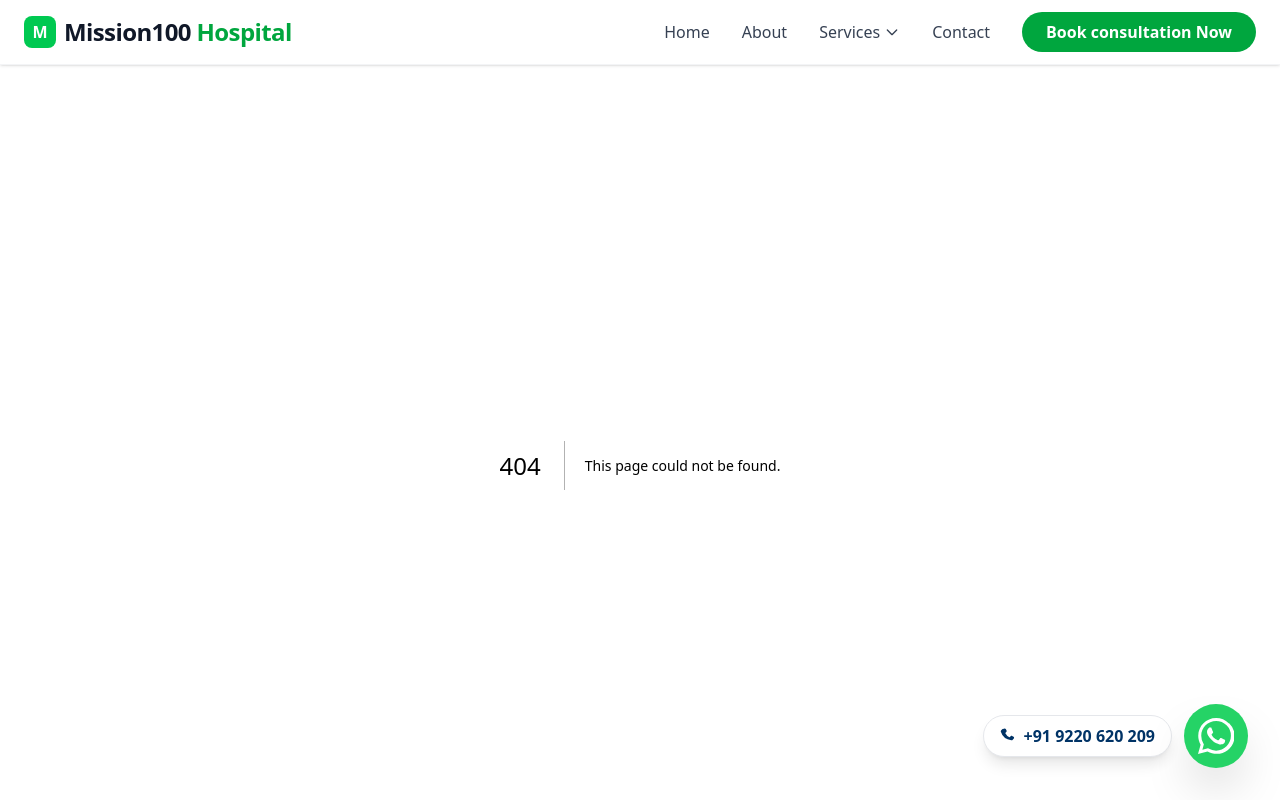
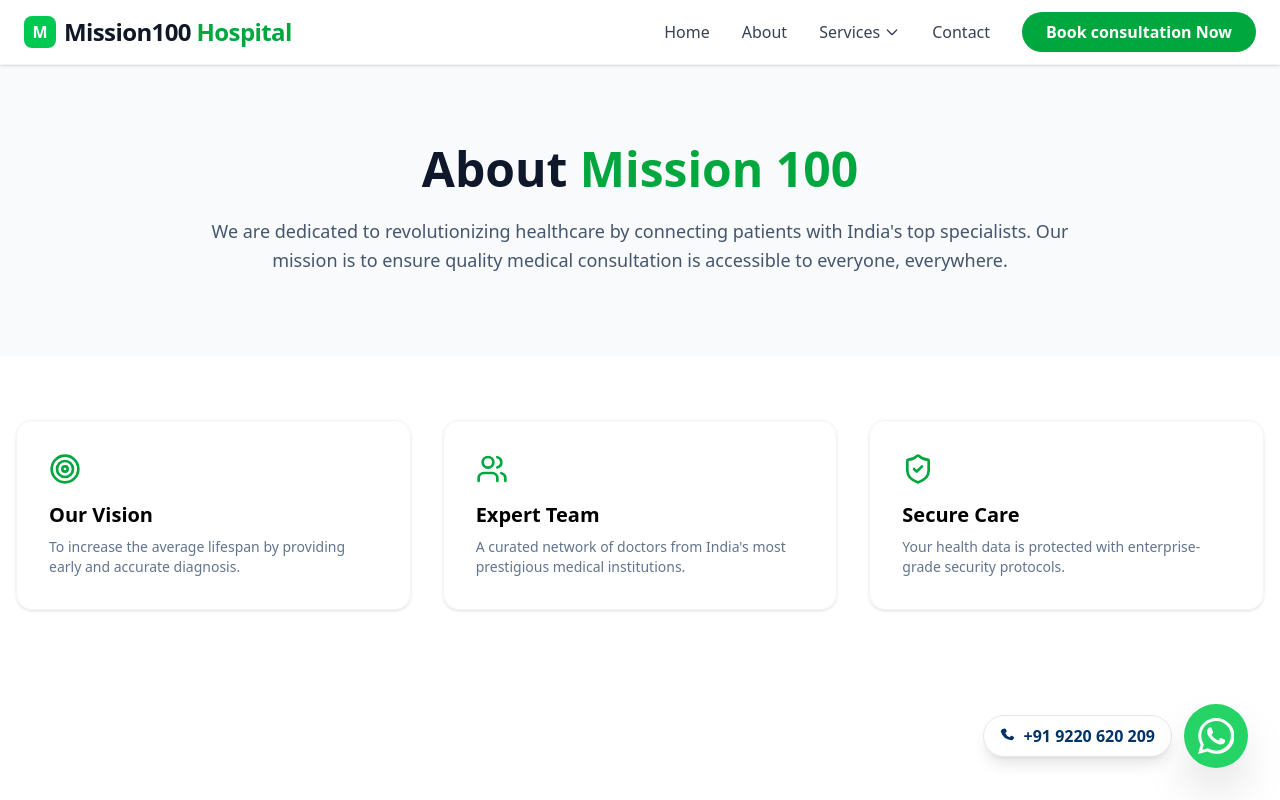
Before and after one commit to TheHemantPandey/mission100-hospital, a Next.js app: page /about in a window 1280 px wide. Before the commit this address had no page. Shown: the top 800 px of the page. Built offline with nearby package versions, Linux system fonts and the light colour scheme.

Commit message:
added sample about/page.js

```diff
--- /dev/null
+++ b/app/about/page.js
@@ -0,0 +1,45 @@
+import React from 'react';
+import { Target, Users, ShieldCheck } from 'lucide-react';
+
+export default function AboutPage() {
+  return (
+    <div className="bg-white min-h-screen">
+      {/* Hero Section */}
+      <section className="py-20 bg-slate-50 px-4">
+        <div className="max-w-4xl mx-auto text-center">
+          <h1 className="text-5xl font-extrabold text-slate-900 mb-6">
+            About <span className="text-green-600">Mission 100</span>
+          </h1>
+          <p className="text-lg text-slate-600 leading-relaxed">
+            We are dedicated to revolutionizing healthcare by connecting patients
+            with India's top specialists. Our mission is to ensure quality medical
+            consultation is accessible to everyone, everywhere.
+          </p>
+        </div>
+      </section>
+
+      {/* Features Section */}
+      <section className="py-16 px-4 max-w-7xl mx-auto">
+        <div className="grid md:grid-cols-3 gap-8">
+          <div className="p-8 border border-slate-100 rounded-2xl shadow-sm hover:shadow-md transition-shadow">
+            <Target className="text-green-600 mb-4" size={32} />
+            <h3 className="text-xl font-bold mb-2">Our Vision</h3>
+            <p className="text-slate-500 text-sm">To increase the average lifespan by providing early and accurate diagnosis.</p>
+          </div>
+
+          <div className="p-8 border border-slate-100 rounded-2xl shadow-sm hover:shadow-md transition-shadow">
+            <Users className="text-green-600 mb-4" size={32} />
+            <h3 className="text-xl font-bold mb-2">Expert Team</h3>
+            <p className="text-slate-500 text-sm">A curated network of doctors from India's most prestigious medical institutions.</p>
+          </div>
+
+          <div className="p-8 border border-slate-100 rounded-2xl shadow-sm hover:shadow-md transition-shadow">
+            <ShieldCheck className="text-green-600 mb-4" size={32} />
+            <h3 className="text-xl font-bold mb-2">Secure Care</h3>
+            <p className="text-slate-500 text-sm">Your health data is protected with enterprise-grade security protocols.</p>
+          </div>
+        </div>
+      </section>
+    </div>
+  );
+}
--- a/app/layout.js
+++ b/app/layout.js
@@ -2,21 +2,6 @@ import { Geist, Geist_Mono } from "next/font/google";
 import "./globals.css";
 import Navbar from "@/components/Navbar";
 import Footer from "@/components/Footer";
-import AboutSection from "@/components/AboutUs";
-import DoctorSection from "@/components/DoctorCard";
-import Heart from "@/components/Heart";
-import Stress from "@/components/Stress";
-import BoneTesting from "@/components/Bone-testing";
-import Happiness from "@/components/Happiness";
-import MentalHealthSection from "@/components/Mental-Health";
-import PersonalitySection from "@/components/Personality";
-import AntiAgingSection from "@/components/Anti-Aging";
-import SugarSection from "@/components/Sugar-Management";
-import VitaminsSection from "@/components/Vitamin-Minerals";
-import AyurvedaSection from "@/components/Yoga-Ayurveda";
-import Brochure from "@/components/Brochure";
-import QueryForm from "@/components/QueryForm";
-import Faq from "@/components/Faq";
 import WhatsAppButton from "@/components/WhatsAppButton";
 
 const geistSans = Geist({
@@ -48,23 +33,6 @@ export default function RootLayout({ children }) {
         <main className="min-h-screen">
           {children}
         </main>
-
-        {/* Sections included in the layout for consistent visibility */}
-        <AboutSection />
-        <DoctorSection />
-        <Heart />
-        <Stress />
-        <BoneTesting />
-        <Happiness />
-        <MentalHealthSection />
-        <PersonalitySection />
-        <AntiAgingSection />
-        <SugarSection />
-        <VitaminsSection />
-        <AyurvedaSection />
-        <Brochure />
-        <QueryForm />
-        <Faq />
         <Footer />
         <WhatsAppButton />
       </body>
--- a/app/page.js
+++ b/app/page.js
@@ -1,26 +1,35 @@
 import Image from "next/image";
+import AboutSection from "@/components/AboutUs";
+import DoctorSection from "@/components/DoctorCard";
+import Heart from "@/components/Heart";
+import Stress from "@/components/Stress";
+import BoneTesting from "@/components/Bone-testing";
+import Happiness from "@/components/Happiness";
+import MentalHealthSection from "@/components/Mental-Health";
+import PersonalitySection from "@/components/Personality";
+import AntiAgingSection from "@/components/Anti-Aging";
+import SugarSection from "@/components/Sugar-Management";
+import VitaminsSection from "@/components/Vitamin-Minerals";
+import AyurvedaSection from "@/components/Yoga-Ayurveda";
+import Brochure from "@/components/Brochure";
+import QueryForm from "@/components/QueryForm";
+import Faq from "@/components/Faq";
 
 export default function Home() {
   return (
-    <main className="font-bold flex items-center justify-center w-full h-screen overflow-hidden">
-
-      {/* The "isolate" class ensures that -z-10 stays inside this container
-        and doesn't fall behind the "body" of the website.
-      */}
+    <>
+      {/* Hero Section */}
+      <section className="font-bold flex items-center justify-center w-full h-screen overflow-hidden">
         <div className="relative flex justify-center h-full w-full px-4 items-center flex-col overflow-hidden isolate">
-
           <Image
-          src="/Hero-Bg.jpg" // Ensure this exists in your public folder
+            src="/Hero-Bg.jpg"
             alt="Hero Background"
             fill
             priority
-          className="object-cover -z-10" // This keeps it behind the text
+            className="object-cover -z-10"
             quality={100}
           />
-
-        {/* Optional Overlay: If your image is too bright, add this to see the text better */}
           <div className="absolute inset-0 bg-white/20 -z-10" />
-
           <div className="absolute top-0 w-full h-0.5 bg-black z-10" />
 
           <div className="flex items-center justify-center p-4 text-green-900 w-full max-w-7xl h-full">
@@ -28,7 +37,6 @@ export default function Home() {
               <h1 className="mb-4 text-2xl md:text-3xl font-bold tracking-tight text-center">
                 Live 100 Years, Live 100% Better
               </h1>
-
               <div className="flex flex-col md:flex-row items-center justify-center gap-6 md:gap-10 w-full">
                 <div className="flex items-center gap-3 md:gap-5">
                   <div className="flex flex-col items-center text-sm md:text-xl tracking-[0.4em] md:tracking-[0.8em] [writing-mode:vertical-rl] rotate-180 opacity-80">
@@ -43,7 +51,6 @@ export default function Home() {
                     </h2>
                   </div>
                 </div>
-
                 <div className="relative w-48 h-48 sm:w-64 sm:h-64 md:w-100 md:h-100 lg:w-112.5 lg:h-112.5 max-h-[40vh] md:max-h-[50vh] overflow-hidden shrink-0">
                   <Image
                     src="/meditation.png"
@@ -57,9 +64,26 @@ export default function Home() {
               </div>
             </div>
           </div>
-
           <div className="absolute bottom-0 w-full h-0.5 bg-black z-20" />
         </div>
-    </main>
+      </section>
+
+      {/* Other Sections - Only visible on Home Page */}
+      <AboutSection />
+      <DoctorSection />
+      <Heart />
+      <Stress />
+      <BoneTesting />
+      <Happiness />
+      <MentalHealthSection />
+      <PersonalitySection />
+      <AntiAgingSection />
+      <SugarSection />
+      <VitaminsSection />
+      <AyurvedaSection />
+      <Brochure />
+      <QueryForm />
+      <Faq />
+    </>
   );
 }
```
Lines whose indentation alone changed are shown as unchanged.
